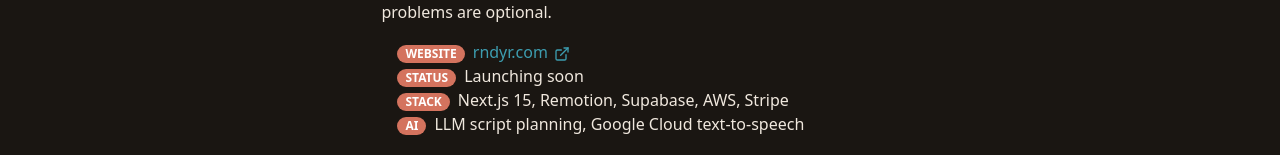
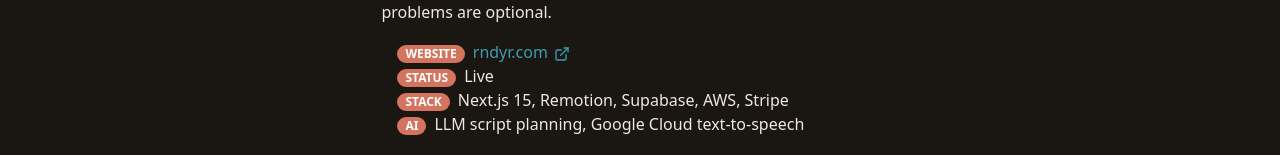
Before and after one commit to jpizzzel/portfolio, a Next.js app: page /projects/rndyr in a window 1280 px wide. Shown: the part 288-443 px from the top of the page. Built offline with nearby package versions, Linux system fonts and the light colour scheme.

Commit message:
Rndyr is live

```diff
--- a/pages/api/chat.js
+++ b/pages/api/chat.js
@@ -88,7 +88,7 @@ PROJECTS & EXPERIENCE:
    - Cut manual research time by 50%+
    - Built automated pipelines for startup and investor data
 
-3. Rndyr - 2026 (launching soon at rndyr.com)
+3. Rndyr - 2026 (live at rndyr.com)
    - Turns a student's own notes into a narrated, animated study video, in the style of CrashCourse, The Organic Chemistry Tutor and 3Blue1Brown
    - Paste notes, pick one of eight visual styles, set length and depth; Rndyr writes the script, animates it, narrates it, and plays it in the browser with chapters and a synced transcript
    - Optional closing quiz and practice problems; shareable video links; Free, Student, Unlimited and Exam Pass plans
--- a/pages/projects.js
+++ b/pages/projects.js
@@ -32,9 +32,9 @@ const projectList = [
     id: 'rndyr',
     title: 'Rndyr',
     description:
-      'Turns your own study notes into a narrated, animated study video in one of eight visual styles. Launching soon at rndyr.com.',
+      'Turns your own study notes into a narrated, animated study video in one of eight visual styles. Live at rndyr.com.',
     thumbnail: portfo,
-    badges: ['Launching Soon', 'Next.js', 'Remotion', 'AI'],
+    badges: ['Live', 'Next.js', 'Remotion', 'AI'],
     year: '2026',
     archived: false,
   },
--- a/pages/projects/rndyr.js
+++ b/pages/projects/rndyr.js
@@ -37,7 +37,7 @@ const Work = () => (
         </ListItem>
         <ListItem>
           <Meta>Status</Meta>
-          <span>Launching soon</span>
+          <span>Live</span>
         </ListItem>
         <ListItem>
           <Meta>Stack</Meta>
```
